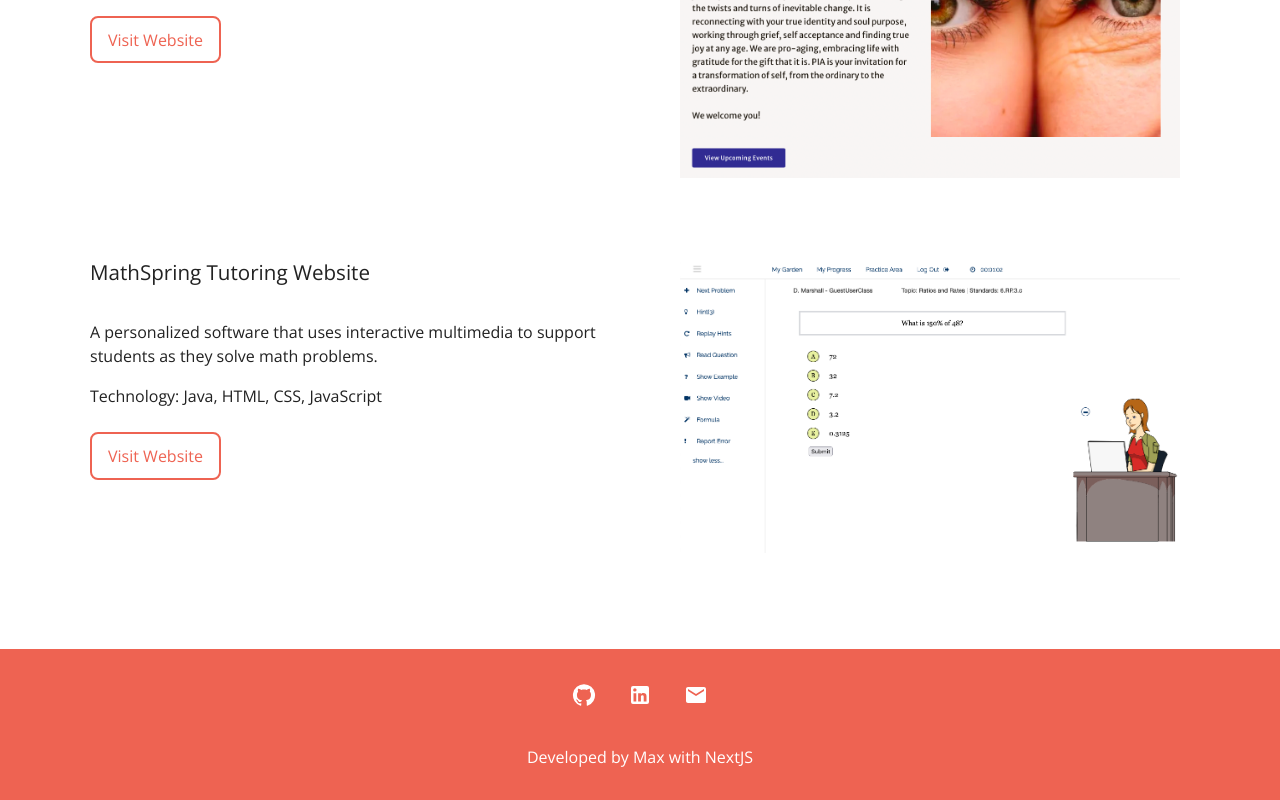
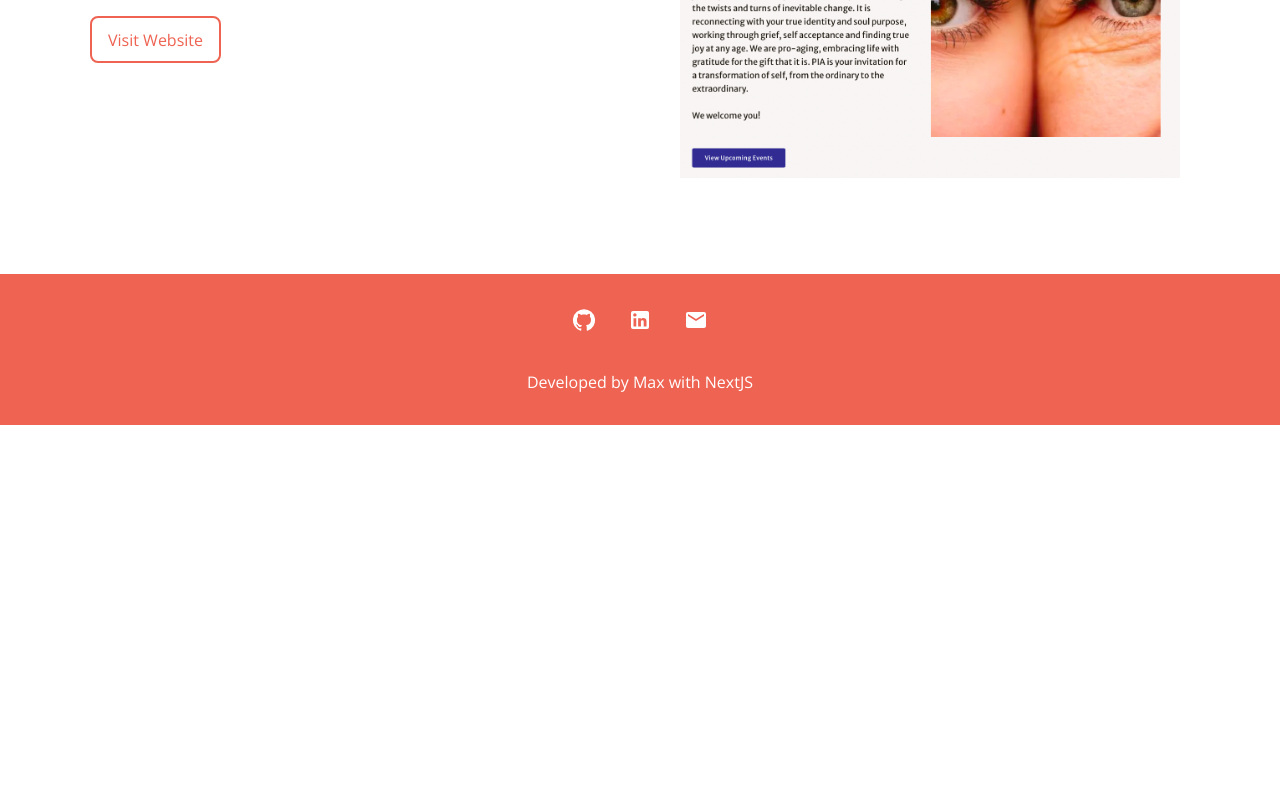
Before and after one commit to max172-hqt/max172-hqt.github.io, a Next.js app: page / in a window 1280 px wide. Shown: the part 2596-3396 px from the top of the page. After the commit the page ends 3021 px from the top, so only its background shows below. Built offline with nearby package versions, Linux system fonts and the light colour scheme.

Commit message:
fix: Remove mathspring project

```diff
--- a/components/Portfolio/Project/ProjectSection.tsx
+++ b/components/Portfolio/Project/ProjectSection.tsx
@@ -24,17 +24,17 @@
     ],
     link: "https://www.powerinaging.com/",
   },
-  {
-    title: "MathSpring Tutoring Website",
-    imageSrc: '/MS Interface.png',
-    imageDescription:
-      "MathSpring interface with math multiple choice question and virtual assistant",
-    descriptions: [
-      "A personalized software that uses interactive multimedia to support students as they solve math problems.",
-      "Technology: Java, HTML, CSS, JavaScript",
-    ],
-    link: "https://ckc.mathspring.org/welcome.jsp?",
-  },
+  // {
+  //   title: "MathSpring Tutoring Website",
+  //   imageSrc: '/MS Interface.png',
+  //   imageDescription:
+  //     "MathSpring interface with math multiple choice question and virtual assistant",
+  //   descriptions: [
+  //     "A personalized software that uses interactive multimedia to support students as they solve math problems.",
+  //     "Technology: Java, HTML, CSS, JavaScript",
+  //   ],
+  //   link: "https://ckc.mathspring.org/welcome.jsp?",
+  // },
 ];
 
 export default function ProjectSection() {
```
